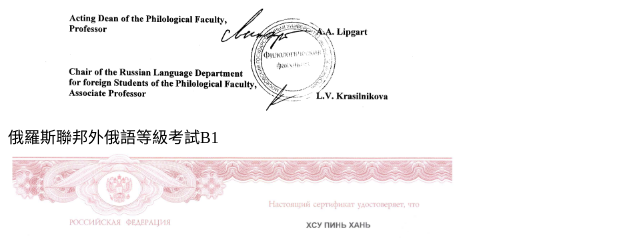
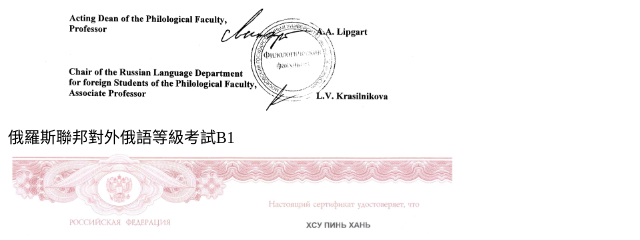
Before and after one commit to qpersonq/hsupinhanweb, a plain HTML site: page index.html in a window 1280 px wide. Shown: the part 7380-7620 px from the top of the page, 0-640 px from the left. Drawn offline with Linux system fonts and the light colour scheme.

Commit message:
對外"對"修正

```diff
--- a/index.html
+++ b/index.html
@@ -2235,7 +2235,7 @@ src="index.files/image012.png" v:shapes="圖片_x0020_6"><![endif]></span></p>
 src="index.files/image014.png" v:shapes="圖片_x0020_5"><![endif]></span></p>
 
 <p class=MsoNormal><span style='font-family:標楷體;mso-ascii-font-family:"time new roman";
-mso-hansi-font-family:"time new roman"'>俄羅斯聯邦外俄語等級考試</span><span lang=EN-US>B1</span></p>
+mso-hansi-font-family:"time new roman"'>俄羅斯聯邦對外俄語等級考試</span><span lang=EN-US>B1</span></p>
 
 <p class=MsoNormal><span lang=EN-US style='mso-no-proof:yes'><!--[if gte vml 1]><v:shape
  id="圖片_x0020_7" o:spid="_x0000_i1030" type="#_x0000_t75" style='width:336.5pt;
```
